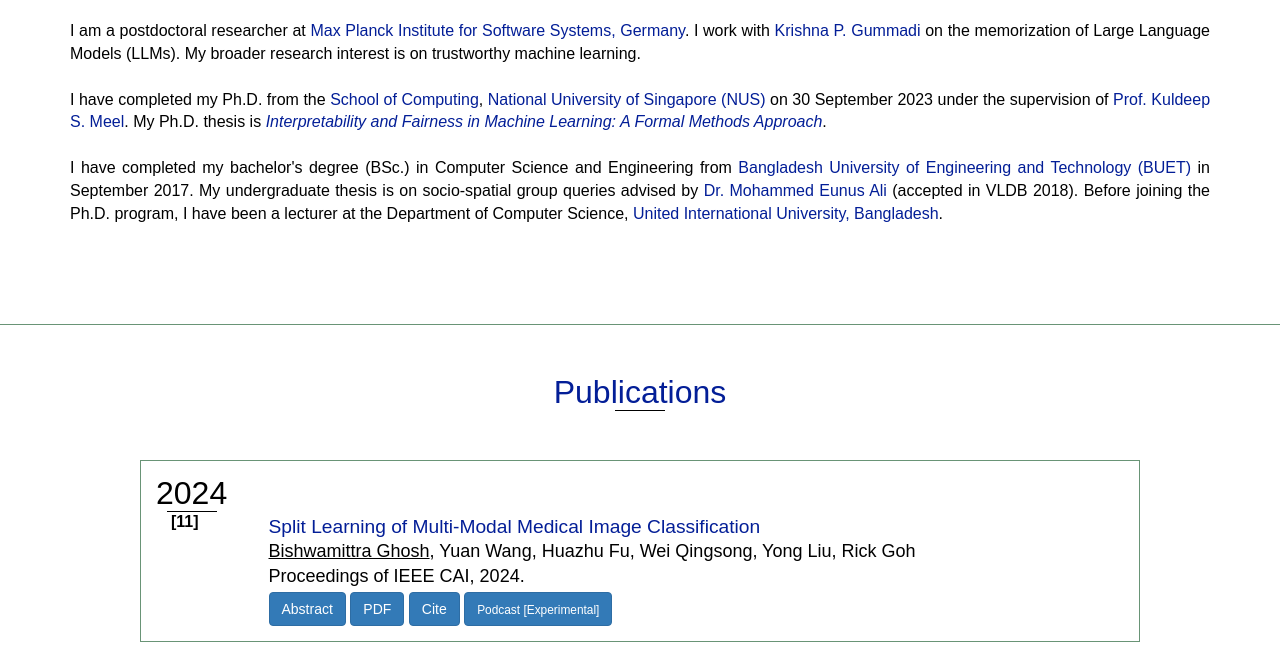
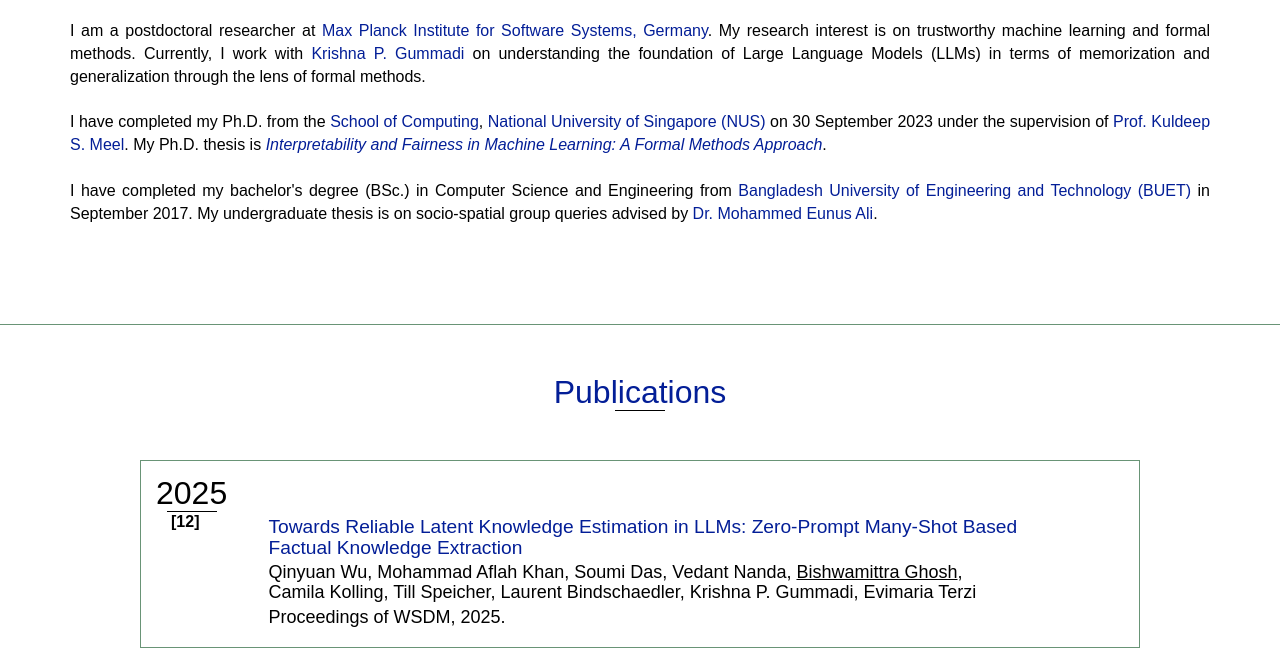
Before and after one commit to bishwamittra/bishwamittra.github.io, a website: page index.html in a window 1280 px wide. Shown: the part 270-939 px from the top of the page. Drawn offline with nearby package versions, Linux system fonts and the light colour scheme; some icons are missing.

Commit message:
new paper

```diff
--- a/index.html
+++ b/index.html
@@ -90,9 +90,7 @@
             </div>
             <br>
 				<p align="justify">
-                I am a postdoctoral researcher at <a href="https://www.mpi-sws.org">Max Planck Institute for Software Systems, Germany</a>.
-                I work with <a href="https://scholar.google.com/citations?user=Bz3APTsAAAAJ&hl=en&oi=ao"> Krishna P. Gummadi </a> on the memorization of Large Language Models (LLMs).
-                My broader research interest is on trustworthy machine learning.
+                I am a postdoctoral researcher at <a href="https://www.mpi-sws.org">Max Planck Institute for Software Systems, Germany</a>. My research interest is on trustworthy machine learning and formal methods. Currently, I work with <a href="https://scholar.google.com/citations?user=Bz3APTsAAAAJ&hl=en&oi=ao"> Krishna P. Gummadi </a> on understanding the foundation of Large Language Models (LLMs) in terms of memorization and generalization through the lens of formal methods.
                 </p>
 				<br>
 				<p align="justify">
@@ -106,8 +104,7 @@
                 I have completed my bachelor's degree (BSc.) in Computer Science and Engineering from <a href="http://buet.ac.bd/">
                 Bangladesh University of Engineering and Technology (BUET) </a> in September 2017.
                 My undergraduate thesis is on socio-spatial group queries advised by <a href="https://sites.google.com/site/mohammedeunusali/">Dr. Mohammed Eunus
-                Ali</a> (accepted in VLDB 2018). Before joining the Ph.D. program, I have been a lecturer at the Department of Computer Science, <a href="http://www.uiu.ac.bd/"> United International
-                University, Bangladesh</a>.
+                Ali</a>.
 				</p>
 
                 <br>
@@ -126,6 +123,69 @@
 
 
         <h2 class="heading"><a href="publications.html">Publications</a></h2>
+
+        <div class="publication-block">
+
+            <h1 class="heading">2025</h1>
+
+            <div class="container">
+                <div class="row">
+                    <div class="col-md-1">
+                            <span class="serial">
+                            <strong> [12]  </strong><br />
+                        </span>
+
+                    </div>
+                    <div class="col-md-8">
+                        <h3>Towards Reliable Latent Knowledge Estimation in LLMs: Zero-Prompt Many-Shot Based Factual Knowledge Extraction</h3>
+                        <h4>Qinyuan Wu, Mohammad Aflah Khan, Soumi Das, Vedant Nanda, <u> Bishwamittra Ghosh</u>, Camila Kolling, Till Speicher, Laurent Bindschaedler, Krishna P. Gummadi, Evimaria Terzi</h4>
+                            <h4>Proceedings of WSDM, 2025.</h4>
+                        <!-- <button type="button" class="btn btn-primary collapsed" data-toggle="collapse" data-target="#splitfusionnet">Abstract</button>
+                            <a href="publication/splitFusionNet_2024/main.pdf" class="btn btn-primary" role="button">PDF</a>
+                            <a href="publication/splitFusionNet_2024/paper.bib" class="btn btn-primary" role="button"	>Cite</a>
+                            <a href="publication/fssgq-ghosh-slides.pdf" class="btn btn-primary" role="button"	>Slides</a>
+                            <a href="https://github.com/ReAILe/bias-explainer" class="btn btn-primary" role="button"	>Code</a>
+                            <a href="https://www.dropbox.com/s/7njeqwajgtb6696/lexr.mov?dl=0" class="btn btn-primary" role="button"	>Video</a>
+                            <a href="https://www.dropbox.com/s/01qg1x3xt7as7n0/lexr.pptx?dl=0" class="btn btn-primary" role="button"	>Slides</a>
+                            <a href="https://drive.google.com/file/d/1sbKyQJwH7lb8KXx-RBQeTYTfEVNuvYfV/view?usp=sharing" class="btn btn-primary" role="button"	><small>Podcast [Experimental]</small></a>
+
+
+                        <div id="splitfusionnet" class="collapse">
+                            <p align="justify">
+                                In the past decades, machine learning (ML) has made significant progress in medical image classification.
+                                The success can be attributed to two factors: (i) unique patient data collected and processed
+                                by clinics/hospitals and (ii) corresponding ML models solving the underlying classification task.
+                                In practice, patient data may contain sensitive information unique to patients’ demography; and
+                                ML models often require higher computational resources beyond the affordability of an individual hospital.
+                                <br>
+                                Considering practical concerns, we explore a collaborative ML approach in which
+                                the data provider, referred to as the client, aims to leverage the computational
+                                resources of a server in jointly training a unified ML model without the need
+                                to share any raw data. Specifically, we focus on the skin lesion classification
+                                problem using a real-world dataset containing multi-modal image inputs and
+                                multi-label ground truth.
+                                <br>
+                                To enable collaborative yet privacy-preserving skin lesion classification,
+                                we develop a learning framework called SplitFusionNet based on u-shape split
+                                learning. The key idea of SplitFusionNet is to split the ML model into a
+                                (client, server) partition of deep neural network layers: the client
+                                layers process multi-modal input data and multi-labels, while server
+                                layers perform computationally extensive mid-layer computations.
+                                Additionally, we apply lossless compression and decompression to
+                                improve the communication cost between the client and the server.
+                                Experimentally, SplitFusionNet requires less training pipeline
+                                time than non-split centralized training while achieving equal
+                                predictive performance.
+
+                            </p>
+                        </div> -->
+                    </div>
+
+                </div>
+
+            </div>
+
+        </div>
 
         <div class="publication-block">
 
```
